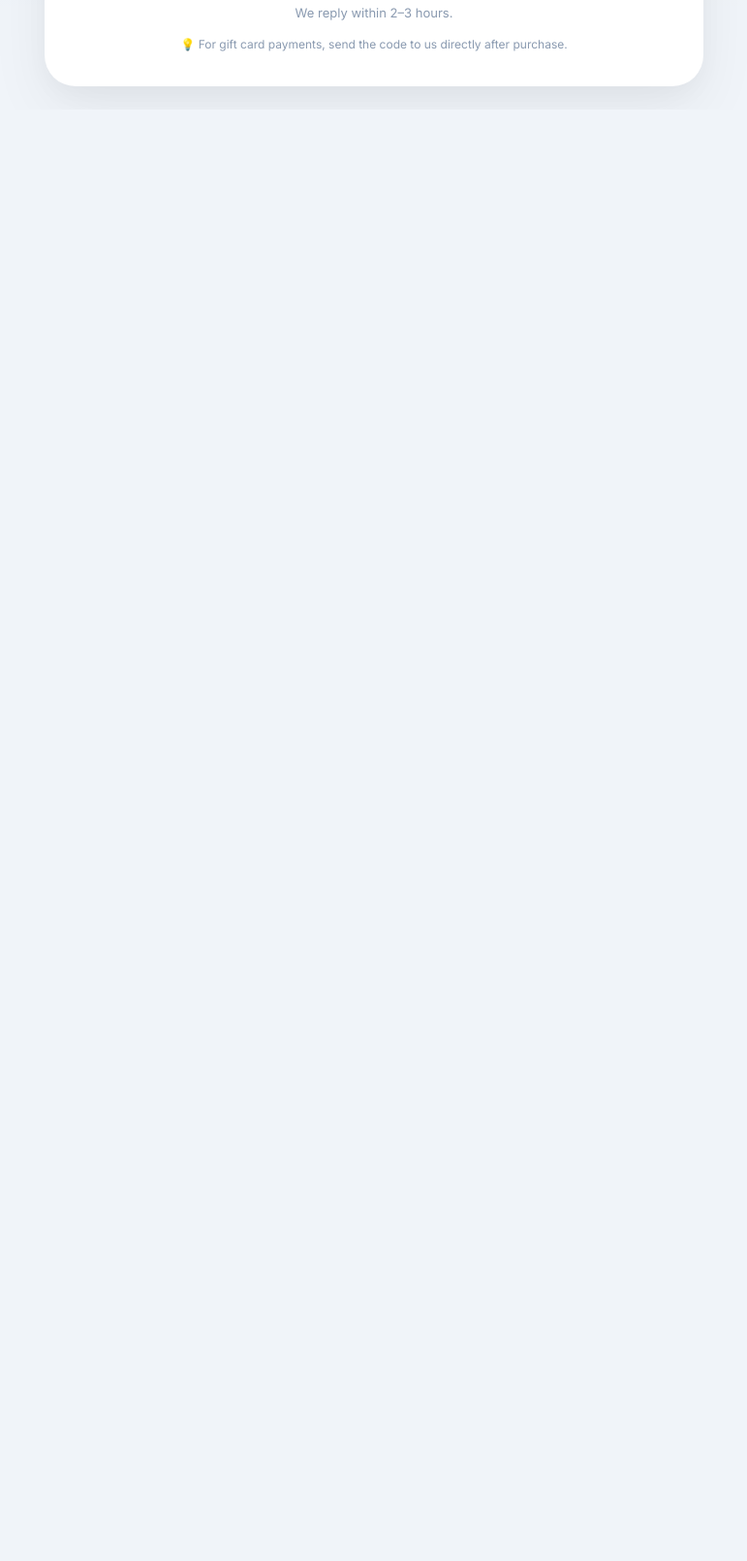
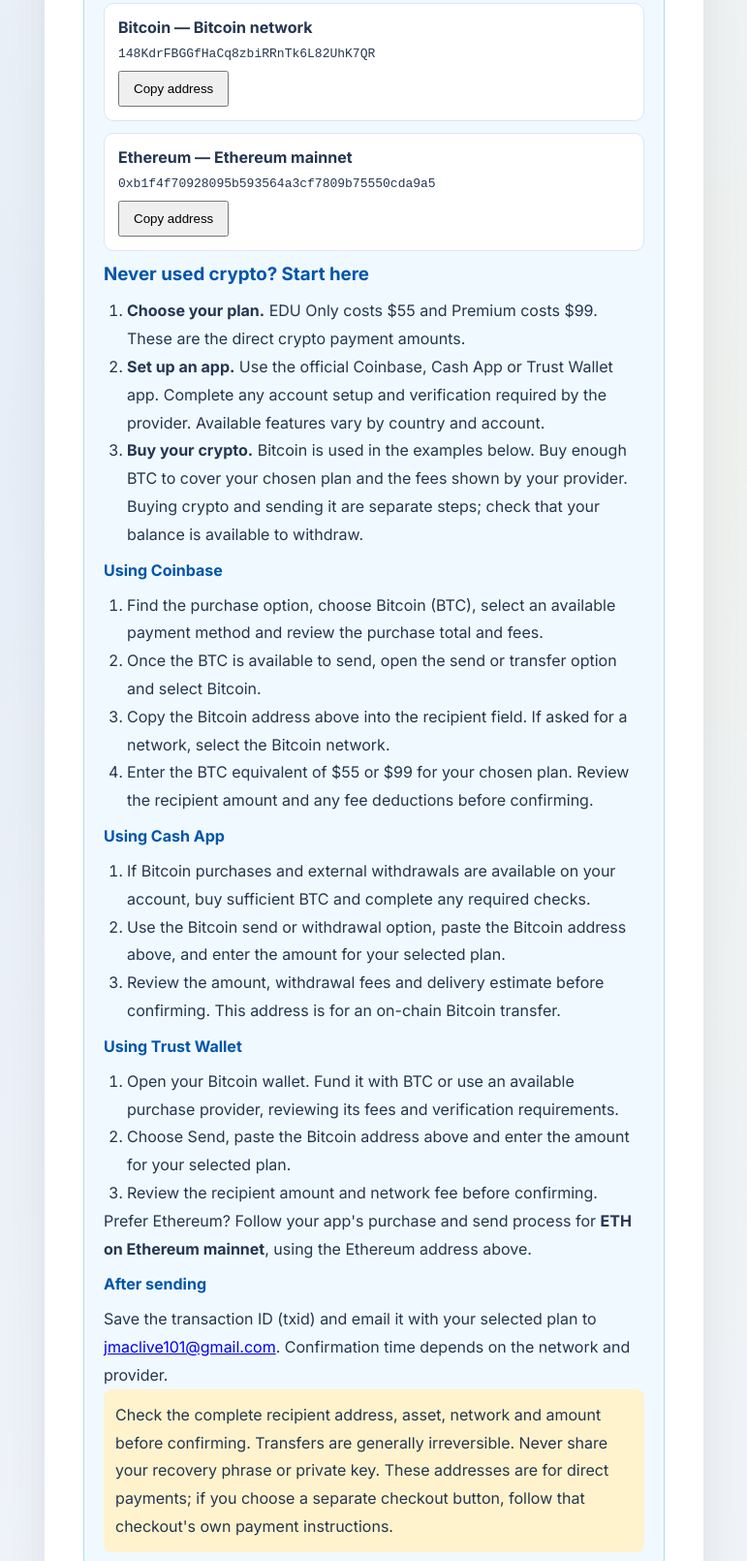
Before and after one commit to abelsez/fastdiscountfinder, a plain HTML site: page eduverify.html in a window 1280 px wide. Shown: the part 983-2593 px from the top of the page at 97% size, without its empty margins (254-1025 px from the left). Before the commit the page ends 1096 px from the top, so only its background shows below. Drawn offline with Linux system fonts and the light colour scheme.

Commit message:
Restore direct crypto payments and beginner guides

```diff
--- a/eduverify.html
+++ b/eduverify.html
@@ -376,7 +376,111 @@
             </div>
         </div>
 
-        <!-- Trust Features -->
+
+<!-- Direct crypto guide START -->
+<style>
+.direct-crypto{background:#f0f9ff;border:1px solid #b3d9ff;border-radius:14px;padding:20px;margin:24px 0;text-align:left;color:#243650}
+.direct-crypto h3,.direct-crypto h4{color:#0055aa;margin:12px 0}
+.direct-crypto p,.direct-crypto li{line-height:1.8}
+.direct-crypto ol{padding-left:24px}
+.direct-address{background:white;border:1px solid #dbe6f5;border-radius:10px;padding:14px;margin:12px 0}
+.direct-address code{display:block;overflow-wrap:anywhere;margin:10px 0}
+.direct-address button{padding:9px 14px;cursor:pointer}
+.direct-tip{background:#fff3cd;border-radius:8px;padding:12px}
+</style>
+<section class="direct-crypto" id="direct-crypto">
+  <h3>Pay directly with crypto</h3>
+  <p><strong>EDU Only: $55 · Premium: $99</strong><br>
+  Send the equivalent value in Bitcoin or Ethereum using the matching
+  address and network below. Allow for your provider's transfer fees.</p>
+
+    <div class="direct-address">
+      <strong>Bitcoin — Bitcoin network</strong>
+      <code>148KdrFBGGfHaCq8zbiRRnTk6L82UhK7QR</code>
+      <button type="button" data-direct-copy="148KdrFBGGfHaCq8zbiRRnTk6L82UhK7QR">Copy address</button>
+    </div>
+
+    <div class="direct-address">
+      <strong>Ethereum — Ethereum mainnet</strong>
+      <code>0xb1f4f70928095b593564a3cf7809b75550cda9a5</code>
+      <button type="button" data-direct-copy="0xb1f4f70928095b593564a3cf7809b75550cda9a5">Copy address</button>
+    </div>
+
+  <h3>Never used crypto? Start here</h3>
+  <ol>
+    <li><strong>Choose your plan.</strong> EDU Only costs $55 and Premium
+    costs $99. These are the direct crypto payment amounts.</li>
+    <li><strong>Set up an app.</strong> Use the official Coinbase,
+    Cash App or Trust Wallet app. Complete any account setup and
+    verification required by the provider. Available features vary
+    by country and account.</li>
+    <li><strong>Buy your crypto.</strong> Bitcoin is used in the examples
+    below. Buy enough BTC to cover your chosen plan and the fees shown
+    by your provider. Buying crypto and sending it are separate steps;
+    check that your balance is available to withdraw.</li>
+  </ol>
+
+  <h4>Using Coinbase</h4>
+  <ol>
+    <li>Find the purchase option, choose Bitcoin (BTC), select an available
+    payment method and review the purchase total and fees.</li>
+    <li>Once the BTC is available to send, open the send or transfer
+    option and select Bitcoin.</li>
+    <li>Copy the Bitcoin address above into the recipient field.
+    If asked for a network, select the Bitcoin network.</li>
+    <li>Enter the BTC equivalent of $55 or $99 for your chosen plan.
+    Review the recipient amount and any fee deductions before confirming.</li>
+  </ol>
+
+  <h4>Using Cash App</h4>
+  <ol>
+    <li>If Bitcoin purchases and external withdrawals are available on
+    your account, buy sufficient BTC and complete any required checks.</li>
+    <li>Use the Bitcoin send or withdrawal option, paste the Bitcoin
+    address above, and enter the amount for your selected plan.</li>
+    <li>Review the amount, withdrawal fees and delivery estimate before
+    confirming. This address is for an on-chain Bitcoin transfer.</li>
+  </ol>
+
+  <h4>Using Trust Wallet</h4>
+  <ol>
+    <li>Open your Bitcoin wallet. Fund it with BTC or use an available
+    purchase provider, reviewing its fees and verification requirements.</li>
+    <li>Choose Send, paste the Bitcoin address above and enter the amount
+    for your selected plan.</li>
+    <li>Review the recipient amount and network fee before confirming.</li>
+  </ol>
+
+  <p>Prefer Ethereum? Follow your app's purchase and send process for
+  <strong>ETH on Ethereum mainnet</strong>, using the Ethereum address above.</p>
+
+  <h4>After sending</h4>
+  <p>Save the transaction ID (txid) and email it with your selected plan to
+  <a href="mailto:jmaclive101@gmail.com">jmaclive101@gmail.com</a>.
+  Confirmation time depends on the network and provider.</p>
+
+  <p class="direct-tip">Check the complete recipient address, asset,
+  network and amount before confirming. Transfers are generally
+  irreversible. Never share your recovery phrase or private key.
+  These addresses are for direct payments; if you choose a separate
+  checkout button, follow that checkout's own payment instructions.</p>
+</section>
+<script>
+document.querySelectorAll('[data-direct-copy]').forEach(function(button){
+  button.addEventListener('click', async function(){
+    try {
+      await navigator.clipboard.writeText(button.dataset.directCopy);
+      button.textContent = 'Copied!';
+      setTimeout(function(){ button.textContent = 'Copy address'; }, 2000);
+    } catch (error) {
+      window.prompt('Copy this address:', button.dataset.directCopy);
+    }
+  });
+});
+</script>
+<!-- Direct crypto guide END -->
+
+<!-- Trust Features -->
         <div class="features">
             <div class="feature-item"><span class="icon">✅</span> 200+ Brands Verified</div>
             <div class="feature-item"><span class="icon">🎓</span> .edu Email Included</div>
```
